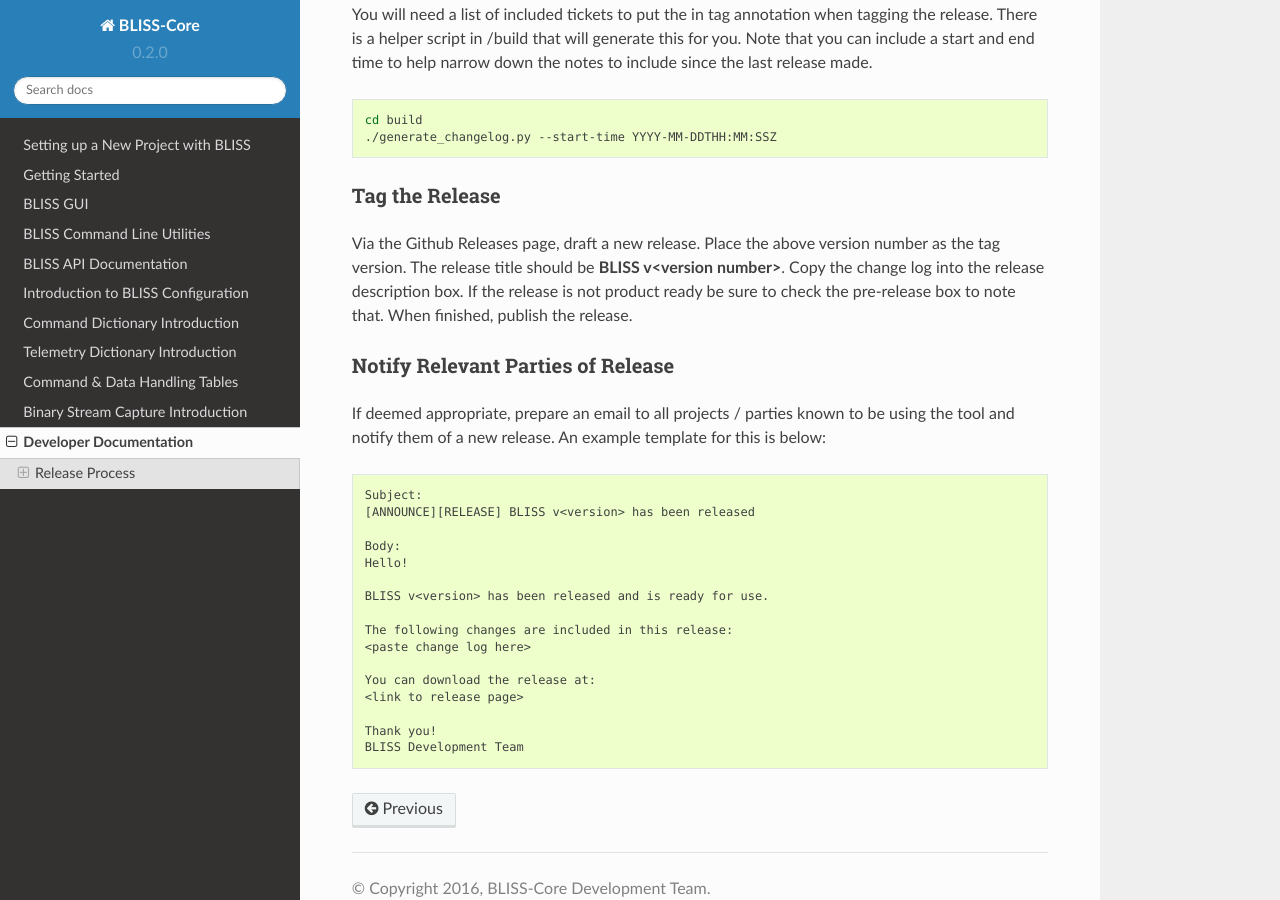
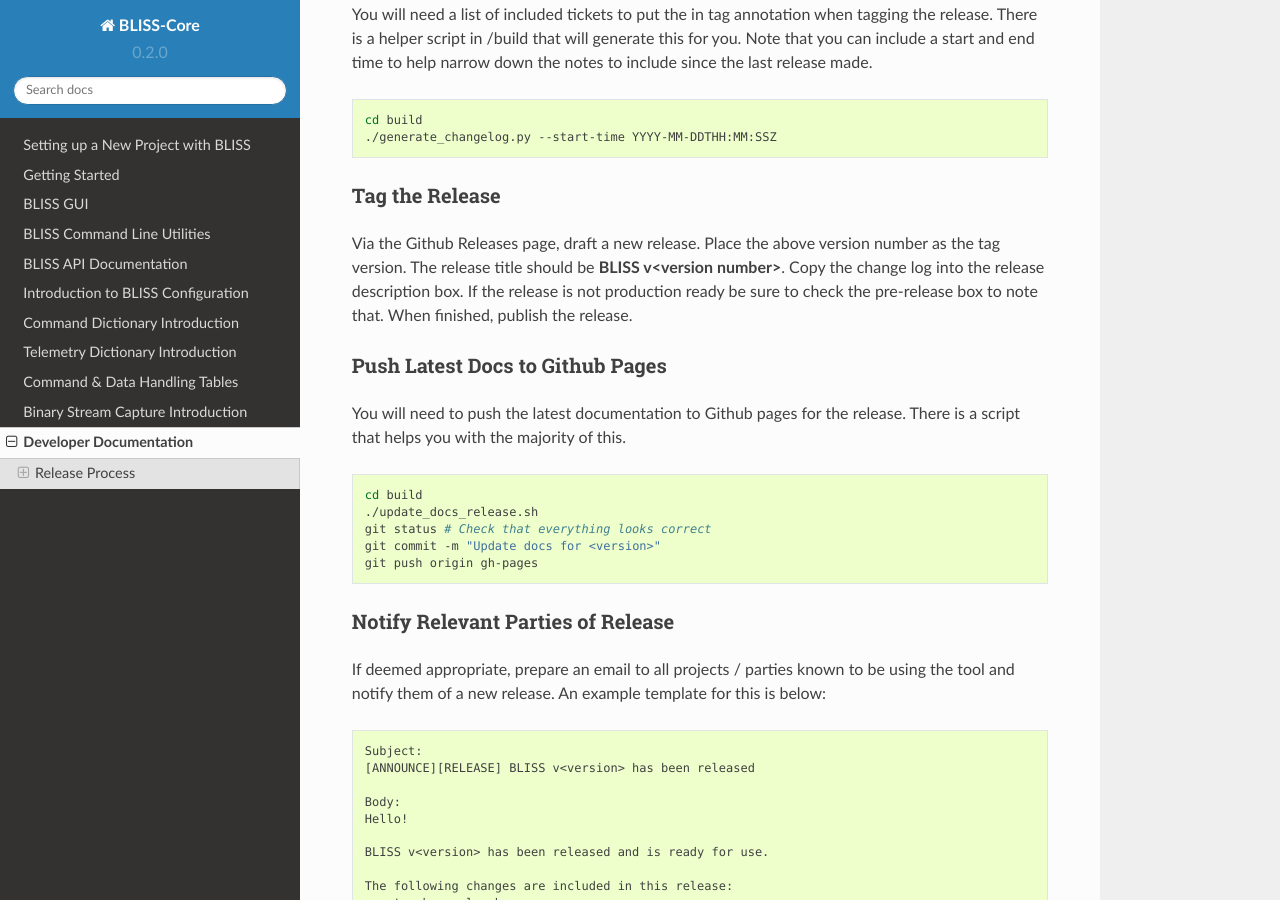
Before and after one commit to NASA-AMMOS/AIT-Core, a Sphinx documentation site: the page built from doc/source/developer_info.rst, in a window 1280 px wide and 900 px high, scrolled down 529 px. Built offline with Sphinx 7.4.7 and the Read the Docs theme 2.0.0, drawn with Linux system fonts in a browser that asks for light colours.

Commit message:
Issue #176 - Update developer docs with gh-pages instructions

```diff
--- a/doc/source/developer_info.rst
+++ b/doc/source/developer_info.rst
@@ -24,7 +24,20 @@
 Tag the Release
 ^^^^^^^^^^^^^^^
 
-Via the Github Releases page, draft a new release. Place the above version number as the tag version. The release title should be **BLISS v<version number>**. Copy the change log into the release description box. If the release is not product ready be sure to check the pre-release box to note that. When finished, publish the release.
+Via the Github Releases page, draft a new release. Place the above version number as the tag version. The release title should be **BLISS v<version number>**. Copy the change log into the release description box. If the release is not production ready be sure to check the pre-release box to note that. When finished, publish the release.
+
+Push Latest Docs to Github Pages
+^^^^^^^^^^^^^^^^^^^^^^^^^^^^^^^^
+
+You will need to push the latest documentation to Github pages for the release. There is a script that helps you with the majority of this.
+
+.. code-block:: bash
+
+   cd build
+   ./update_docs_release.sh
+   git status # Check that everything looks correct
+   git commit -m "Update docs for <version>"
+   git push origin gh-pages
 
 Notify Relevant Parties of Release
 ^^^^^^^^^^^^^^^^^^^^^^^^^^^^^^^^^^
```
